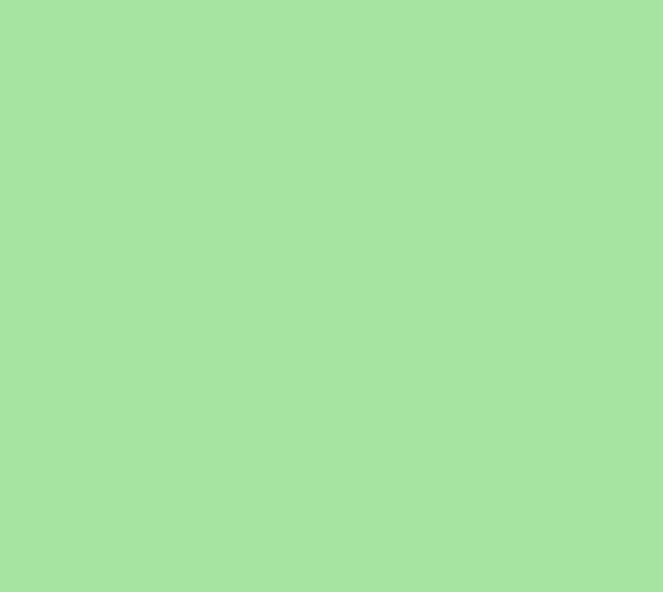
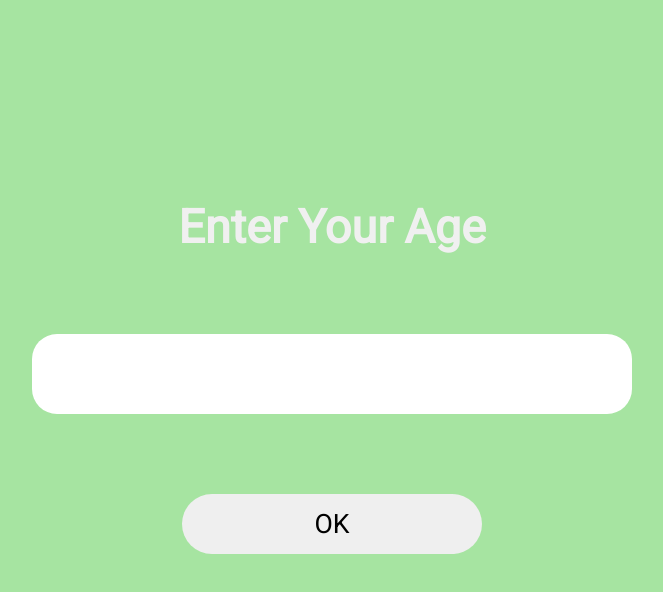
Before and after one commit to Liberontissauri/Life-Completeness, a plain HTML site: page index.html in a window 1280 px wide. Both pictures are taken after a click on the button 525 px from the left and 409 px from the top of the page. Shown: the whole page, without its empty margins (308-971 px from the left). Drawn offline with Linux system fonts and the light colour scheme.

Commit message:
Creation of an Age Selection Section with basic styling

```diff
--- a/index.html
+++ b/index.html
@@ -16,8 +16,16 @@
         <div id="NonBinaryGenderButtonsDiv">
             <button id="OtherButton" class="GenderButtons">Other</button>
         </div>
+    </div>
 
-
+    <div id="SecondScreen" class="Screen">
+        <h1 id="SecondScreenTitle">Enter Your Age</h1>
+        <div id="AgeInputDiv">
+            <input type="number" name="age" id="AgeInput">
+        </div>
+        <div id="SubmitAgeDiv">
+            <button id="SubmitAgeButton">OK</button>
+        </div>
     </div>
 
     <script src="index.js"></script>
--- a/index.js
+++ b/index.js
@@ -1,5 +1,5 @@
 
-//  Gender Menu
+//  Elements
 
 const masculineBtn = document.querySelector("#MasculineButton");
 
@@ -10,6 +10,10 @@ const otherBtn = document.querySelector("#OtherButton");
 const FirstScreenTitle = document.querySelector("#FirstScreenTitle");
 
 const FirstScreen = document.querySelector("#FirstScreen");
+
+const SecondScreen = document.querySelector("#SecondScreen");
+
+// Gender Menu
 
 // Hover animations for the buttons (change the background color on hover)
 
@@ -32,19 +36,29 @@ FirstScreenTitle.addEventListener("mouseout", () => FirstScreenTitle.style.fontS
 let selectedGender; // "Male" / "Female" / "Other"
 
 masculineBtn.addEventListener("click", () => {
-    FirstScreen.remove();
+    FirstScreen.style.display = "none";
     selectedGender = "Male";
     document.body.style.backgroundColor = "#A6E4A1";
+    SecondScreen.style.display = "flex";
 })
 
 feminineBtn.addEventListener("click", () => {
-    FirstScreen.remove();
+    FirstScreen.style.display = "none";
     selectedGender = "Female";
     document.body.style.backgroundColor = "#A6E4A1";
+    SecondScreen.style.display = "flex";
 })
 
 otherBtn.addEventListener("click", () => {
-    FirstScreen.remove();
+    FirstScreen.style.display = "none";
     selectedGender = "Other";
     document.body.style.backgroundColor = "#A6E4A1";
+    SecondScreen.style.display = "flex";
 })
+
+// Age Menu
+
+//Hover animation for the Title (go upwards on hover)
+
+SecondScreenTitle.addEventListener("mouseover", () => SecondScreenTitle.style.fontSize = "37pt");
+SecondScreenTitle.addEventListener("mouseout", () => SecondScreenTitle.style.fontSize = "35pt");
--- a/style.css
+++ b/style.css
@@ -13,6 +13,8 @@ body {
 
     transition: all ease 0.5s;
 }
+
+/*Gender Selection Screen*/
 
 #FirstScreen {
     display: flex;
@@ -89,3 +91,79 @@ body {
     width: 100%;
     justify-content: center;
 }
+
+/* End Of The Gender Selection Screen */
+
+/* Age Input Screen */
+
+#SecondScreen {
+    display: none;
+    justify-content: center;
+    flex-direction: column;
+    width: 100%;
+}
+
+#SecondScreenTitle {
+    position: relative;
+    margin-top: 200px;
+
+    color: #f0f0f0;
+    font-family: 'Roboto', 'sans-serif';
+    font-size: 35pt;
+
+    text-align: center;
+
+    cursor: pointer;
+
+    transition: all ease 0.5s;
+}
+
+#AgeInputDiv {
+    display: flex;
+    justify-content: center;
+
+
+    margin-top: 80px;
+}
+
+#AgeInput {
+    width: 200px;
+    height: 60px;
+
+    padding-top: 10px;
+    padding-bottom: 10px;
+    padding-right: 200px;
+    padding-left: 200px;
+
+    border: 0;
+    border-radius: 25px;
+
+    font-size: 25pt;
+    text-align: center;
+
+    /* remove arrows in the input field*/
+
+    -webkit-appearance: none;
+    -moz-appearance: textfield;
+
+}
+
+#SubmitAgeDiv {
+    display: flex;
+    justify-content: center;
+
+
+    margin-top: 80px;
+}
+
+#SubmitAgeButton {
+    width: 300px;
+    height: 60px;
+
+    border-radius: 30px;
+    border: 0;
+
+    font-size: 20pt;
+
+    font-family: 'Roboto', 'sans-serif';
+}
```
